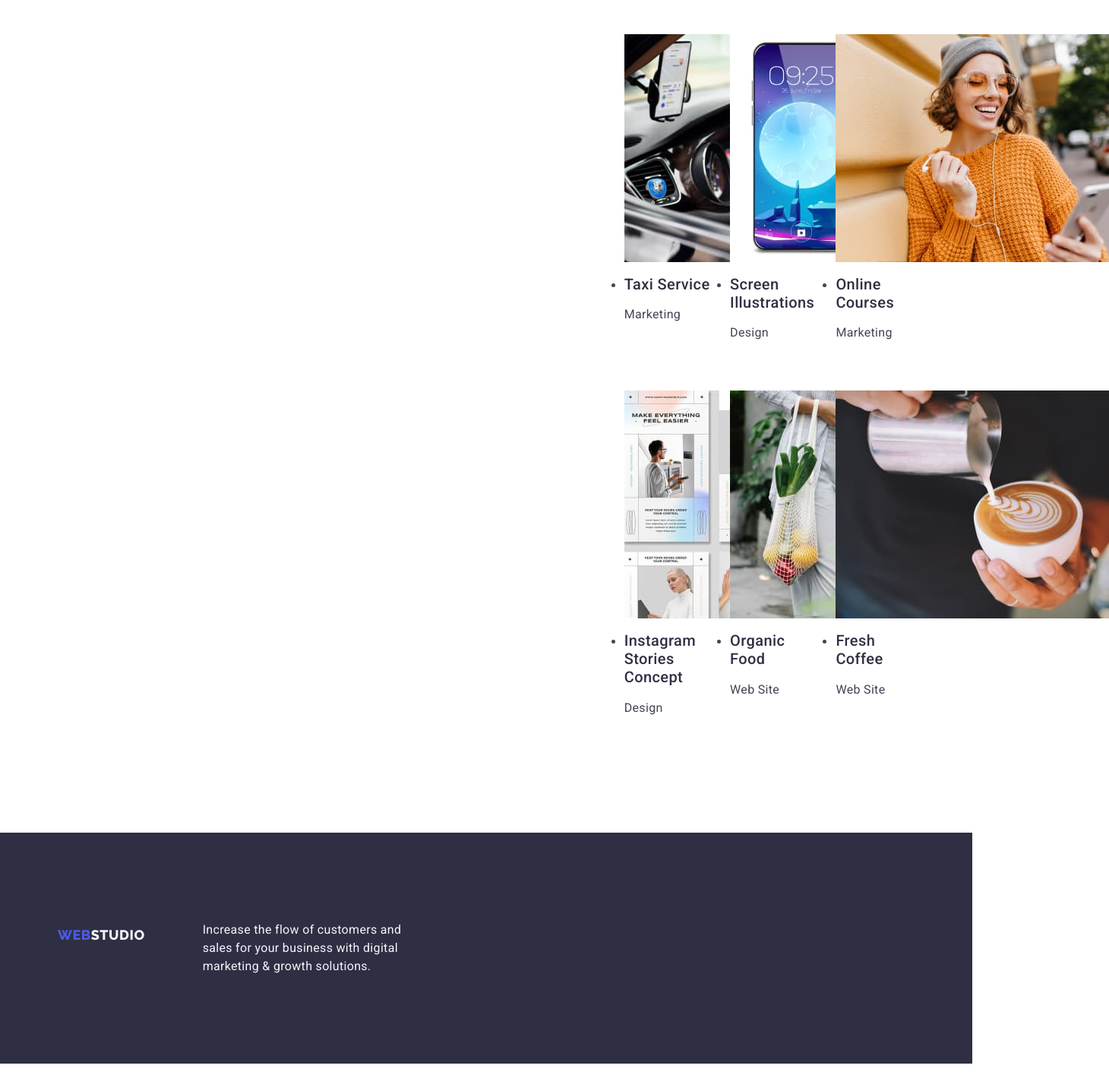
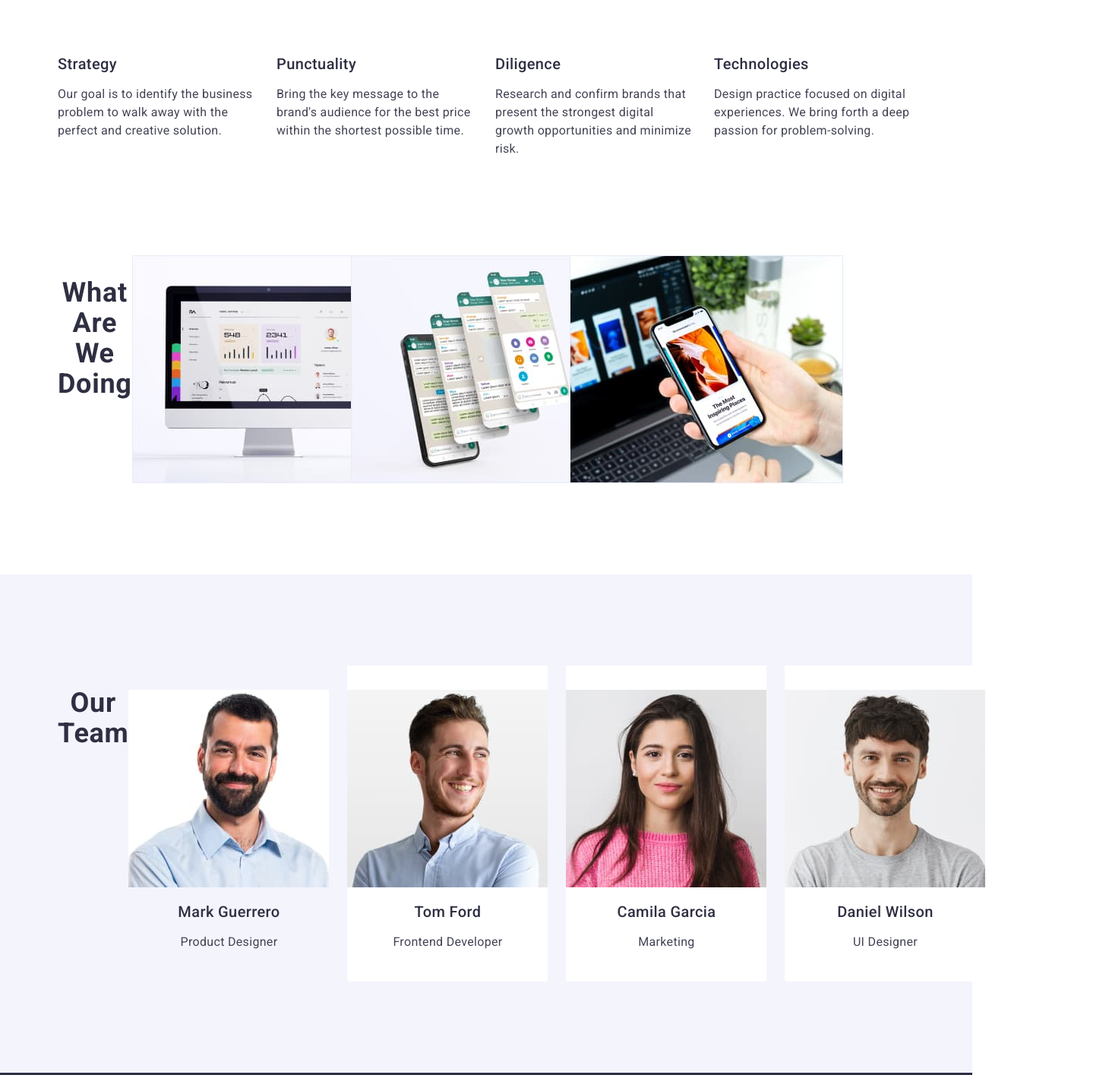
Before and after one commit to KacpeR220199/goit-markup-hw-03, a plain HTML site: page portfolio.html in a window 1280 px wide. Shown: the part 743-2158 px from the top of the page at 76% size, 1460 px wide, since content can reach past the window. Drawn offline with nearby package versions, Linux system fonts and the light colour scheme.

Commit message:
Update portfolio.html

```diff
--- a/portfolio.html
+++ b/portfolio.html
@@ -17,11 +17,11 @@
     <link rel="stylesheet" href="./css/styles.css" />
     <meta charset="UTF-8" />
     <meta name="viewport" content="width=device-width, initial-scale=1.0" />
-    <title>Portfolio</title>
+    <title>index</title>
   </head>
   <body>
     <header class="header">
-      <div class="container">
+      <div class="container header-wrap">
         <nav class="navigation">
           <a class="logo link" href="./index.html"
             >Web<span class="accent">Studio</span></a
@@ -53,145 +53,132 @@
       </div>
     </header>
     <main>
-      <section class="next-section-portfolio list">
+      <section class="first-section">
         <div class="container">
-          <h1 class="visually-hidden">disappear</h1>
-          <ul class="filter-list list">
-            <li>
-              <button type="button" class="filter-all">All</button>
+          <h1 class="coments">Effective Solutions for Your Business</h1>
+          <button class="service" type="button">Order Service</button>
+        </div>
+      </section>
+      <section class="next-section list">
+        <div class="container">
+          <h2 class="visually-hidden">Our Values</h2>
+          <ul class="first list">
+            <li class="first-point-section">
+              <h3 class="heading heading-next-section">Strategy</h3>
+              <p class="acapit">
+                Our goal is to identify the business problem to walk away with
+                the perfect and creative solution.
+              </p>
             </li>
-            <li>
-              <button type="button" class="filter-all">Web Site</button>
+            <li class="first-point-section">
+              <h3 class="heading heading-next-section">Punctuality</h3>
+              <p class="acapit">
+                Bring the key message to the brand's audience for the best price
+                within the shortest possible time.
+              </p>
             </li>
-            <li>
-              <button type="button" class="filter-all">App</button>
+            <li class="first-point-section">
+              <h3 class="heading heading-next-section">Diligence</h3>
+              <p class="acapit">
+                Research and confirm brands that present the strongest digital
+                growth opportunities and minimize risk.
+              </p>
             </li>
-            <li>
-              <button type="button" class="filter-all">Design</button>
-            </li>
-            <li>
-              <button type="button" class="filter-all">Marketing</button>
+            <li class="first-point-section">
+              <h3 class="heading heading-next-section">Technologies</h3>
+              <p class="acapit">
+                Design practice focused on digital experiences. We bring forth a
+                deep passion for problem-solving.
+              </p>
             </li>
           </ul>
-          <ul class="next-list">
-            <li class="next-link">
-              <a class="ads link">
-                <div class="ads-div">
+        </div>
+      </section>
+      <section class="next-next-section">
+        <div class="container">
+          <h2 class="what-are">What are we doing</h2>
+          <ul class="pictures list">
+            <li class="first-point-section">
               <img
                 class="img"
-                    src="./images/bankapp.jpg"
+                src="./images/mac.jpg"
                 width="360"
                 height="300"
-                    alt="Desktop a bank app"
+                alt="old mac monitor"
               />
-                  <h2 class="heading_app">Banking App Interface Concept</h2>
-                  <p class="acapit_app">App</p>
-                </div>
-              </a>
             </li>
-            <li class="next-link">
-              <a class="ads link">
-                <div class="ads-div">
+            <li class="first-point-section">
               <img
                 class="img"
-                    src="./images/qrcode.jpg"
+                src="./images/phone.jpg"
                 width="360"
                 height="300"
-                    alt="That a scan qr code"
+                alt="phone"
               />
-                  <h2 class="heading_app">Cashless Payment</h2>
-                  <p class="acapit_app">Marketing</p>
-                </div>
-              </a>
             </li>
-            <li class="next-link">
-              <a class="ads link">
+            <li class="first-point-section">
               <img
                 class="img"
-                  src="./images/laptop.jpg"
+                src="./images/phoneandlaptop.jpg"
                 width="360"
                 height="300"
-                  alt="laptop and phone"
+                alt="phone and laptop"
               />
-
-                <h2 class="heading_app">Meditation App</h2>
-                <p class="acapit_app">App</p>
-              </a>
             </li>
-            <li class="next-link">
-              <a class="ads link">
+          </ul>
+        </div>
+      </section>
+      <section class="last-section">
+        <div class="container">
+          <h2 class="our-team">Our Team</h2>
+          <ul class="list list-lastlsection">
+            <li class="first-point-last-section">
+              <div class="container-employee">
                 <img
                   class="img"
-                  src="./images/car.jpg"
-                  width="360"
-                  height="300"
-                  alt="inside car"
+                  src="./images/firstman.jpg"
+                  width="264"
+                  alt="man in a blue shirt with short stubble"
                 />
-
-                <h2 class="heading_app">Taxi Service</h2>
-                <p class="acapit_app">Marketing</p>
-              </a>
+                <h3 class="heading heading-employee">Mark Guerrero</h3>
+                <p class="acapit acapit-employee">Product Designer</p>
+              </div>
             </li>
-            <li class="next-link">
-              <a class="ads link">
+            <li class="first-point">
+              <div class="container-employee">
                 <img
                   class="img"
-                  src="./images/wallpapers.jpg"
-                  width="360"
-                  height="300"
-                  alt="wallpapers in phone"
+                  src="./images/man.jpg"
+                  width="264"
+                  alt="man in a blue shirt and blond hair"
                 />
-                <h2 class="heading_app">Screen Illustrations</h2>
-                <p class="acapit_app">Design</p>
-              </a>
+                <h3 class="heading heading-employee">Tom Ford</h3>
+                <p class="acapit acapit-employee">Frontend Developer</p>
+              </div>
             </li>
-            <li class="next-link">
-              <a class="ads link">
+            <li class="first-point">
+              <div class="container-employee">
                 <img
                   class="img"
-                  src="./images/orangewoman.jpg"
-                  width="360"
-                  alt="woman in orange glasses and orange sweater"
+                  src="./images/woman.jpg"
+                  width="264"
+                  alt="beuty woman in a pink hoodie"
                 />
-                <h2 class="heading_app">Online Courses</h2>
-                <p class="acapit_app">Marketing</p>
-              </a>
+                <h3 class="heading heading-employee">Camila Garcia</h3>
+                <p class="acapit acapit-employee">Marketing</p>
+              </div>
             </li>
-            <li class="next-link">
-              <a class="ads link">
+            <li class="first-point">
+              <div class="container-employee">
                 <img
                   class="img"
-                  src="./images/firma.jpg"
-                  width="360"
-                  alt="that a concept how to look a instagram"
+                  src="./images/lastman.jpg"
+                  width="264"
+                  alt="man in a grey t-shirt"
                 />
-                <h2 class="heading_app">Instagram Stories Concept</h2>
-                <p class="acapit_app">Design</p>
-              </a>
-            </li>
-            <li class="next-link">
-              <a class="ads link">
-                <img
-                  class="img"
-                  src="./images/shopping.jpg"
-                  width="360"
-                  alt="woman has a bag with shopping"
-                />
-                <h2 class="heading_app">Organic Food</h2>
-                <p class="acapit_app">Web Site</p>
-              </a>
-            </li>
-            <li class="next-link">
-              <a class="ads link">
-                <img
-                  class="img"
-                  src="./images/coffe.jpg"
-                  width="360"
-                  alt="barist make a coffe"
-                />
-                <h2 class="heading_app">Fresh Coffee</h2>
-                <p class="acapit_app">Web Site</p>
-              </a>
+                <h3 class="heading heading-employee">Daniel Wilson</h3>
+                <p class="acapit acapit-employee">UI Designer</p>
+              </div>
             </li>
           </ul>
         </div>
```
Lines whose indentation alone changed are shown as unchanged.
